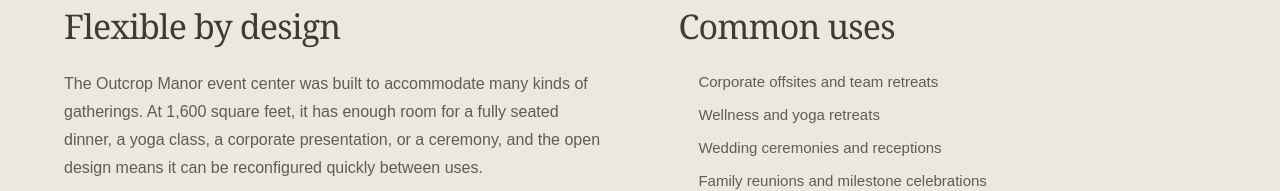
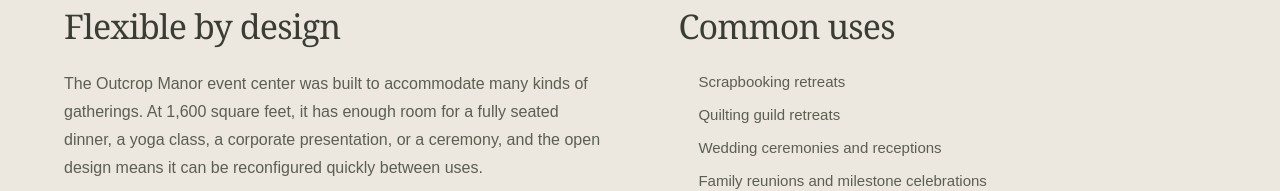
Before and after one commit to stimmel11/outcrop-manor-website, a Next.js app: page /explore-the-event-center in a window 1280 px wide. Shown: the part 464-655 px from the top of the page. Built offline with nearby package versions, Linux system fonts and the light colour scheme.

Commit message:
content: lead event center common uses with scrapbooking and quilting retreats
Co-Authored-By: Claude Fable 5.2 <noreply@anthropic.com>
Claude-Session: https://claude.ai/code/session_01AN4QuHKFK3LvPHS3VXJ5fQ

```diff
--- a/app/explore-the-event-center/page.tsx
+++ b/app/explore-the-event-center/page.tsx
@@ -38,8 +38,8 @@ export default function ExploreEventCenterPage() {
           <div className="prose">
             <h2>Common uses</h2>
             <ul>
-              <li>Corporate offsites and team retreats</li>
-              <li>Wellness and yoga retreats</li>
+              <li>Scrapbooking retreats</li>
+              <li>Quilting guild retreats</li>
               <li>Wedding ceremonies and receptions</li>
               <li>Family reunions and milestone celebrations</li>
               <li>Creative workshops and artistic residencies</li>
```
